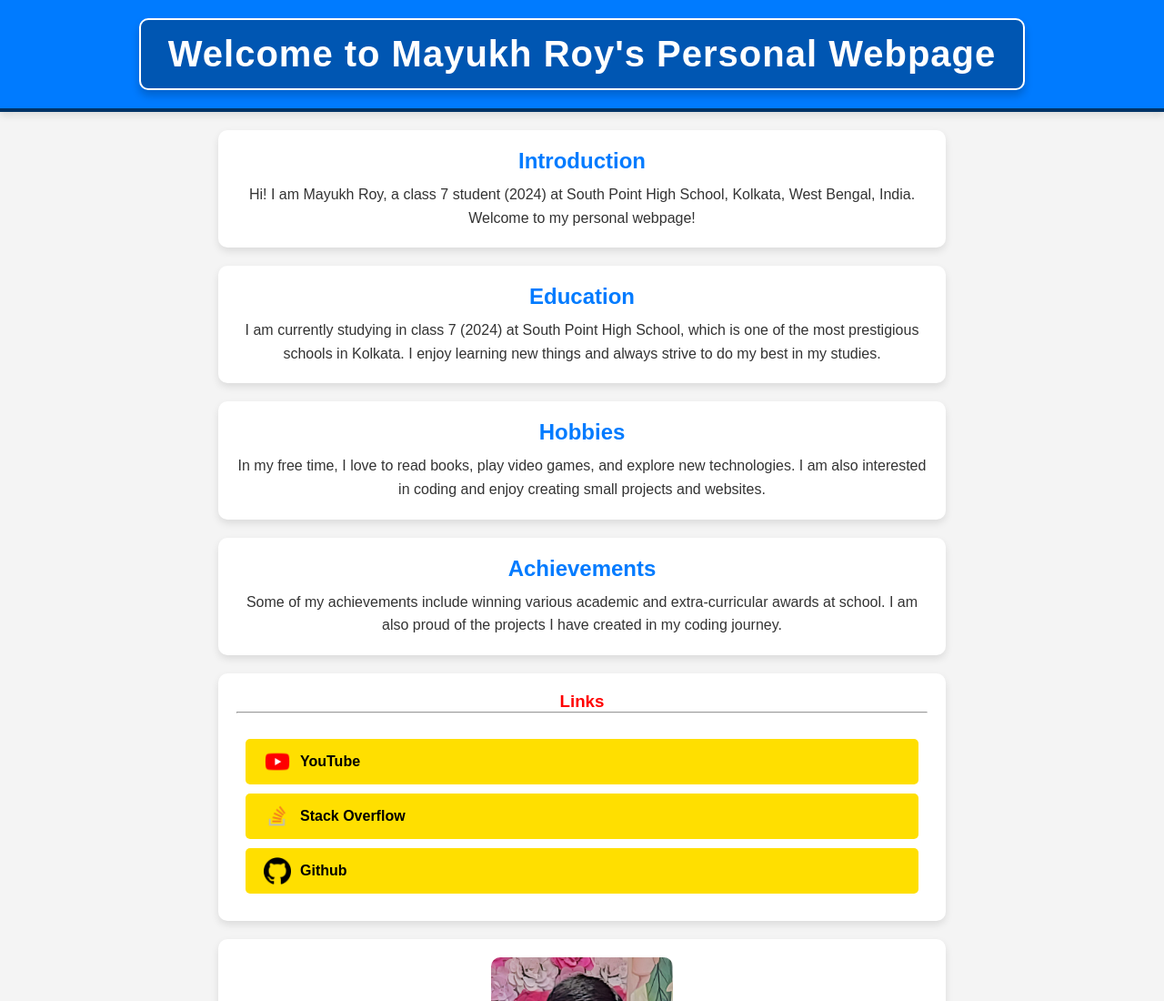
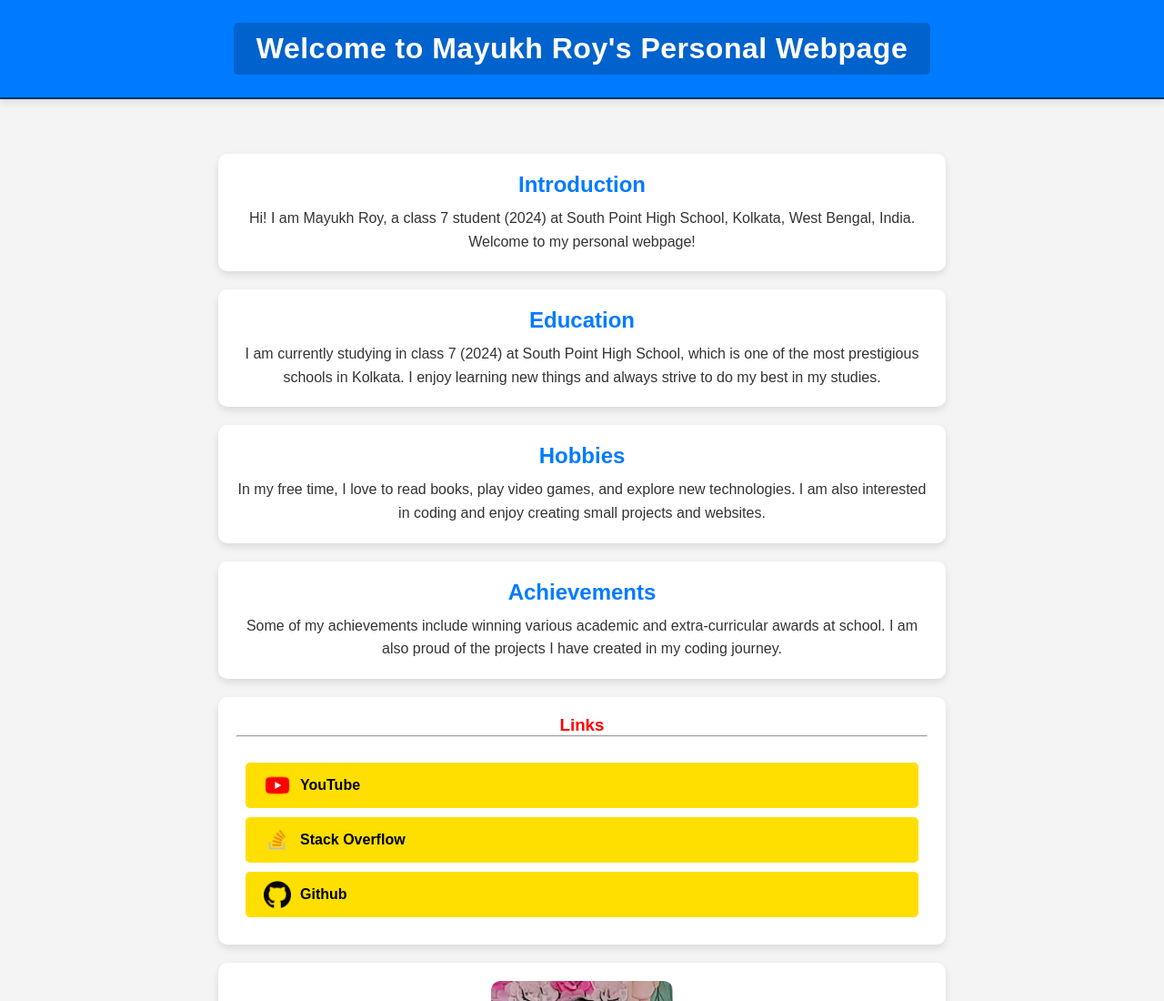
Before and after one commit to edit-bossz/My-First-Website, a plain HTML site: page index.html in a window 1280 px wide. Shown: the top 1100 px of the page at 91% size. Drawn offline with Linux system fonts and the light colour scheme.

Commit message:
Auto commit

```diff
--- a/style.css
+++ b/style.css
@@ -17,33 +17,32 @@ body {
 
 /* Header styling */
 header {
-    background-color: #007bff;  /* A more vibrant blue background */
+    background-color: #007bff;  /* A vibrant blue background */
     color: white;
-    padding: 20px 0;  /* Increased padding for more spacing */
+    padding: 25px 0;  /* Increased top and bottom padding for more space */
     text-align: center;
-    border-bottom: 4px solid #003366;  /* Added bottom border for extra definition */
-    box-shadow: 0 4px 8px rgba(0, 0, 0, 0.1);  /* Soft shadow for better depth */
+    border-bottom: 2px solid #003366;  /* Thinner border for a cleaner look */
+    box-shadow: 0 4px 8px rgba(0, 0, 0, 0.1);  /* Soft shadow for subtle depth */
+    margin-bottom: 40px;  /* Increased margin below header for more breathing space */
 }
 
 /* Main heading styling */
 header h1 {
-    font-size: 2.5rem;  /* Larger font size for emphasis */
-    font-weight: bold;  /* Make the title bold */
-    letter-spacing: 1px;  /* Slight spacing between letters for better readability */
-    border: 2px solid #ffffff;  /* White border around the text */
-    padding: 15px 30px;
+    font-size: 2rem;  /* Slightly smaller font size for less density */
+    font-weight: bold;  /* Keep the bold text */
+    letter-spacing: 0.5px;  /* Reduced letter spacing for a more compact appearance */
+    padding: 10px 25px;  /* Reduced padding to make it less heavy */
     display: inline-block;
-    border-radius: 10px;  /* Rounded corners for the border */
-    background-color: rgba(0, 0, 0, 0.3);  /* Slight transparent background */
-    box-shadow: 0 6px 10px rgba(0, 0, 0, 0.2);  /* Soft shadow effect for depth */
+    border-radius: 5px;  /* Smaller border radius for a less round look */
+    background-color: rgba(0, 0, 0, 0.2);  /* Slightly darker transparent background */
     transition: all 0.3s ease-in-out;  /* Smooth hover effect */
 }
 
 /* Hover effect on the title */
 header h1:hover {
     background-color: #003366;  /* Darker background on hover */
-    transform: translateY(-5px);  /* Slight lift effect on hover */
-    box-shadow: 0 10px 20px rgba(0, 0, 0, 0.2);  /* Stronger shadow on hover */
+    transform: translateY(-3px);  /* Slight lift effect on hover */
+    box-shadow: 0 4px 12px rgba(0, 0, 0, 0.15);  /* Soft shadow on hover */
 }
 
 /* Container styling */
```
